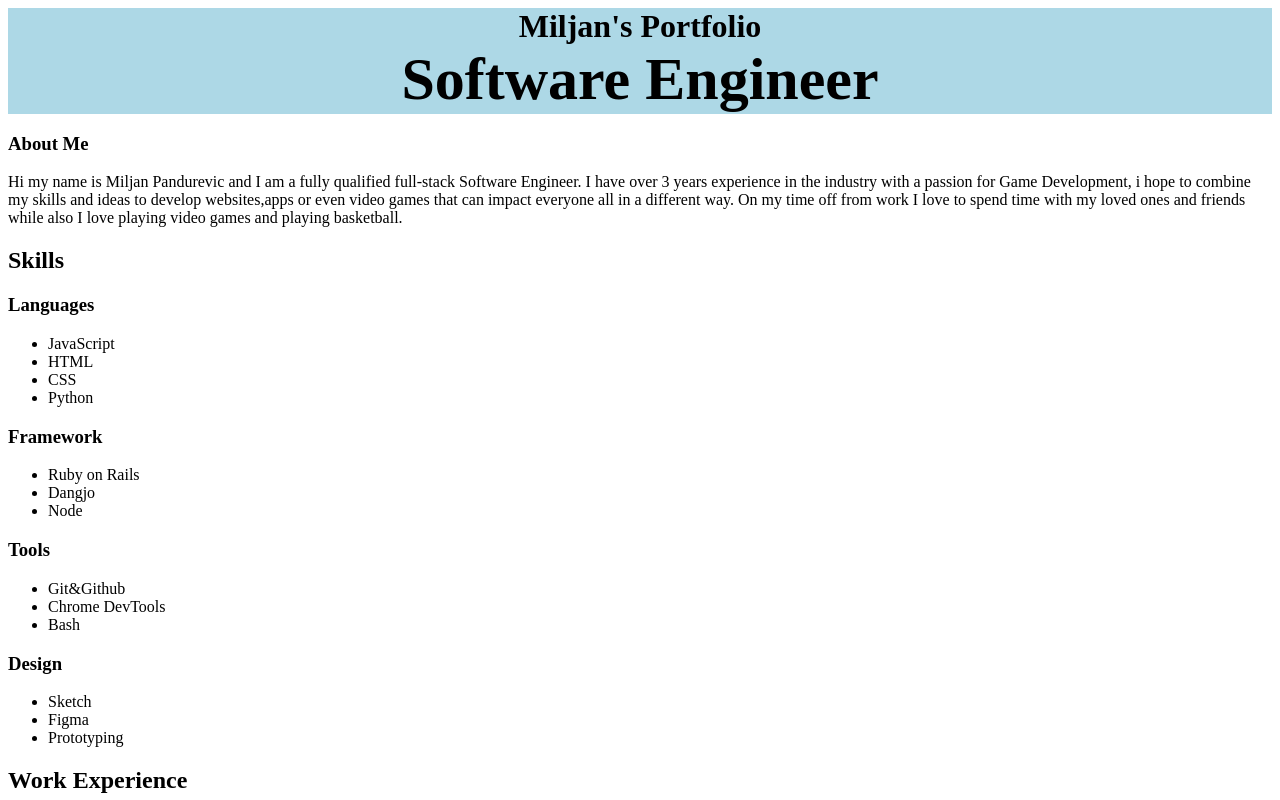
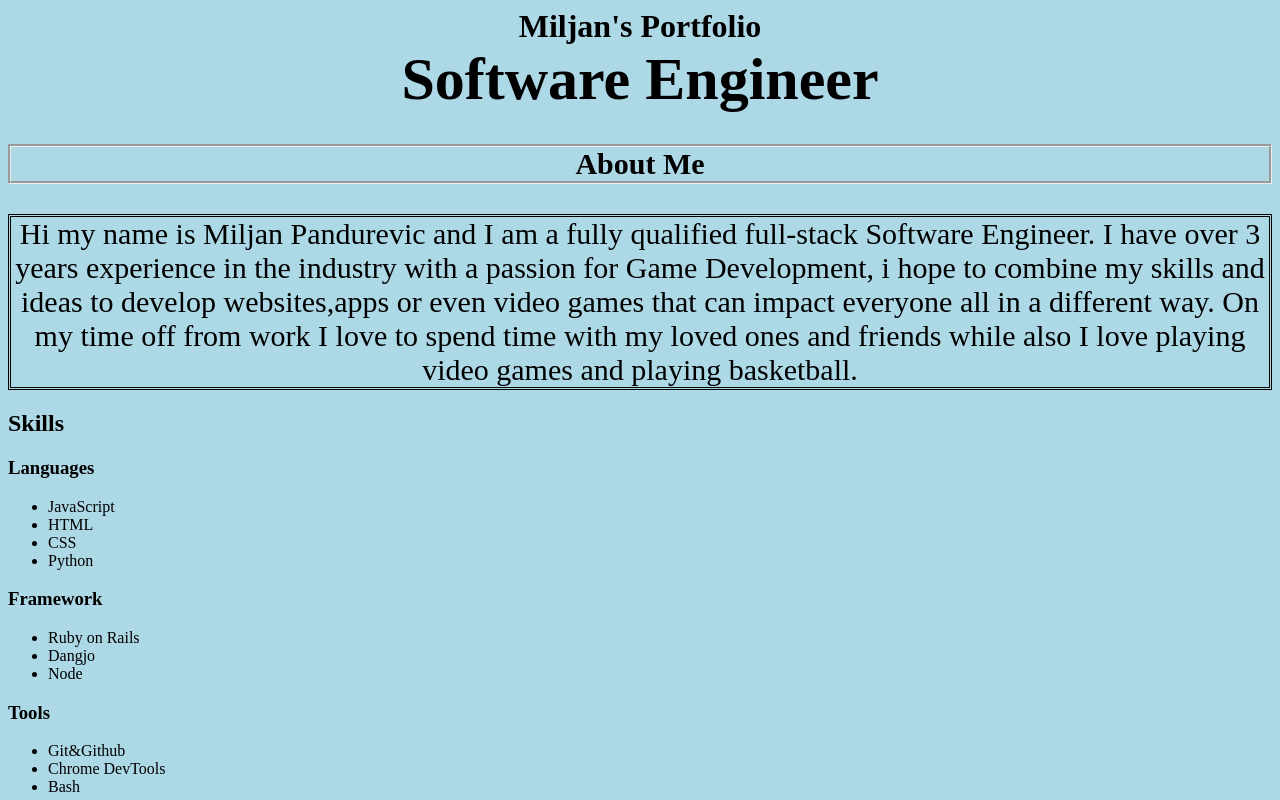
Before and after one commit to MiljanPandurevic/my-personal-website, a plain HTML site: page index.html in a window 1280 px wide. Shown: the top 800 px of the page. Drawn offline with Linux system fonts and the light colour scheme.

Commit message:
did styling on about me section

```diff
--- a/style.css
+++ b/style.css
@@ -1,3 +1,7 @@
+*{
+    background-color: lightblue;
+}
+
 header {
     background-color: lightblue;
 }
@@ -14,3 +18,17 @@ header>h2 {
     margin: auto;
     font-size: 60px;
 }
+
+div#About-me>h3 {
+    text-align: center;
+    font-size: 30px;
+    border-style: groove;
+
+}
+
+div#About-me>p {
+    text-align: center;
+    font-size: 30px;
+    margin: auto;
+    border-style: double;
+    }
```
